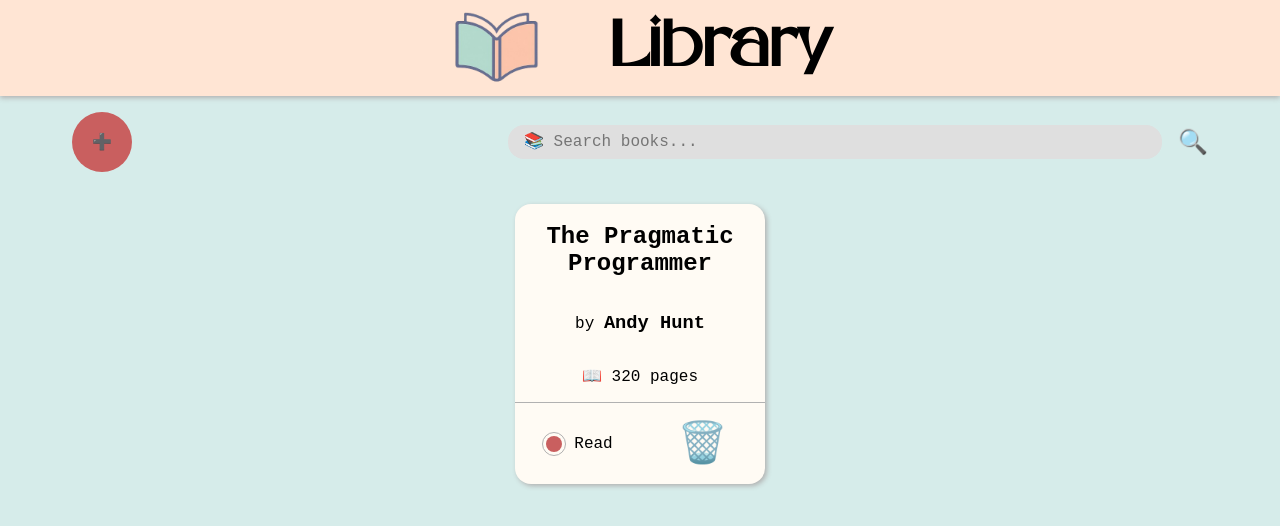
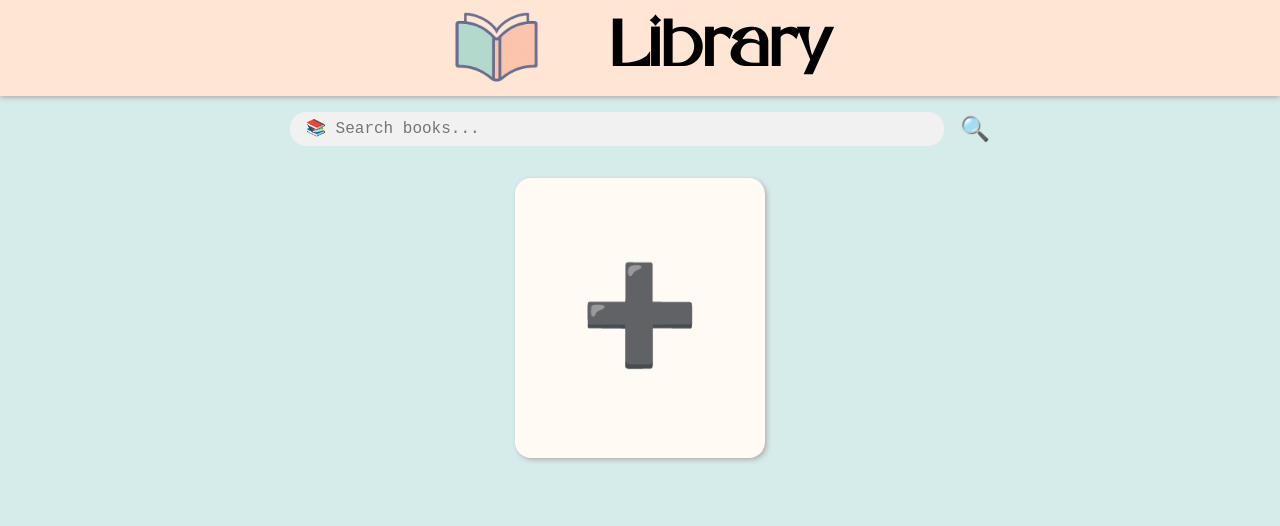
Before and after one commit to Sara-Reb/Library, a plain HTML site: page index.html in a window 1280 px wide. Drawn offline with Linux system fonts and the light colour scheme.

Commit message:
Change add button in card

```diff
--- a/index.html
+++ b/index.html
@@ -16,35 +16,13 @@
       </div>
       <div class="library-container">
         <div class="nav">
-          <button class="add">➕</button>
           <div class="search">
             <input type="search" placeholder="📚 Search books..." />
             <button class="search-button icon-button">🔍</button>
           </div>
         </div>
         <div class="books">
-          <div class="card">
-            <div class="title">
-              <h2>The Pragmatic Programmer</h2>
-            </div>
-            <div class="author">
-              <p>by</p>
-              <h3 class="author-name">Andy Hunt</h3>
-            </div>
-            <div class="pages">
-              <span>📖</span>
-              <p>320 pages</p>
-            </div>
-            <div class="status">
-              <input type="checkbox" id="read" checked="true" /><label
-                for="read"
-                >Read</label
-              >
-            </div>
-            <div class="delete">
-              <button class="delete icon-button">🗑️</button>
-            </div>
-          </div>
+          <button class="add">➕</button>
         </div>
       </div>
       <dialog>
--- a/script.js
+++ b/script.js
@@ -31,6 +31,7 @@
 
 function displayBook() {
   books.innerHTML = "";
+  books.appendChild(addButton);
   // loops through the library and display each book on the page
   myLibrary.forEach(function render(book) {
     const card = createBookCard(book);
@@ -57,6 +58,7 @@
   const status = statusInput.checked;
   addBookToLibrary(title, author, pages, status);
   displayBook();
+  form.reset();
 });
 
 function createBookCard(book) {
@@ -87,16 +89,11 @@
   /* Create status div */
   const statusDiv = document.createElement("div");
   statusDiv.classList.add("status");
-  const status = document.createElement("input", {
-    type: "checkbox",
-    id: "read",
-  });
+  const status = document.createElement("input");
   const statusLabel = document.createElement("label");
   statusLabel.setAttribute("for", `read-${book.id}`);
   statusLabel.innerText = "Read";
-  if (book.read) {
-    status.setAttribute("checked", `true`);
-  }
+  status.checked = book.read;
   status.setAttribute("data-id", `${book.id}`);
   status.setAttribute("id", `read-${book.id}`);
   status.setAttribute("type", "checkbox");
--- a/style.css
+++ b/style.css
@@ -83,20 +83,9 @@
 .nav {
   display: flex;
   align-items: center;
-  justify-content: space-between;
+  justify-content: center;
   padding: 1rem 2rem;
   gap: 2rem;
-}
-
-.nav > button {
-  background-color: var(--button-background);
-  color: white;
-  width: 60px;
-  height: 60px;
-  border-radius: 50%;
-  padding: 1rem;
-  text-align: center;
-  flex-shrink: 0;
 }
 
 .search {
@@ -110,7 +99,7 @@
   flex: auto;
   font: inherit;
   padding: 0.5rem 1rem;
-  background-color: rgb(223, 223, 223);
+  background-color: rgb(241, 241, 241);
   border: none;
   outline: none;
   border-radius: 1rem;
@@ -132,13 +121,17 @@
 }
 
 /* Book card */
-.card {
+.card,
+.add {
   position: relative;
   background-color: var(--card-background);
   width: 250px;
   height: 280px;
   box-shadow: 2px 2px 5px var(--shadow-color);
   border-radius: 1rem;
+}
+
+.card {
   display: grid;
   justify-items: center;
   align-items: center;
@@ -291,6 +284,11 @@
   cursor: pointer;
 }
 
+.add {
+  font-size: 6rem;
+  color: var(--shadow-color);
+}
+
 .icon-button {
   font-size: 1.5rem;
 }
```
